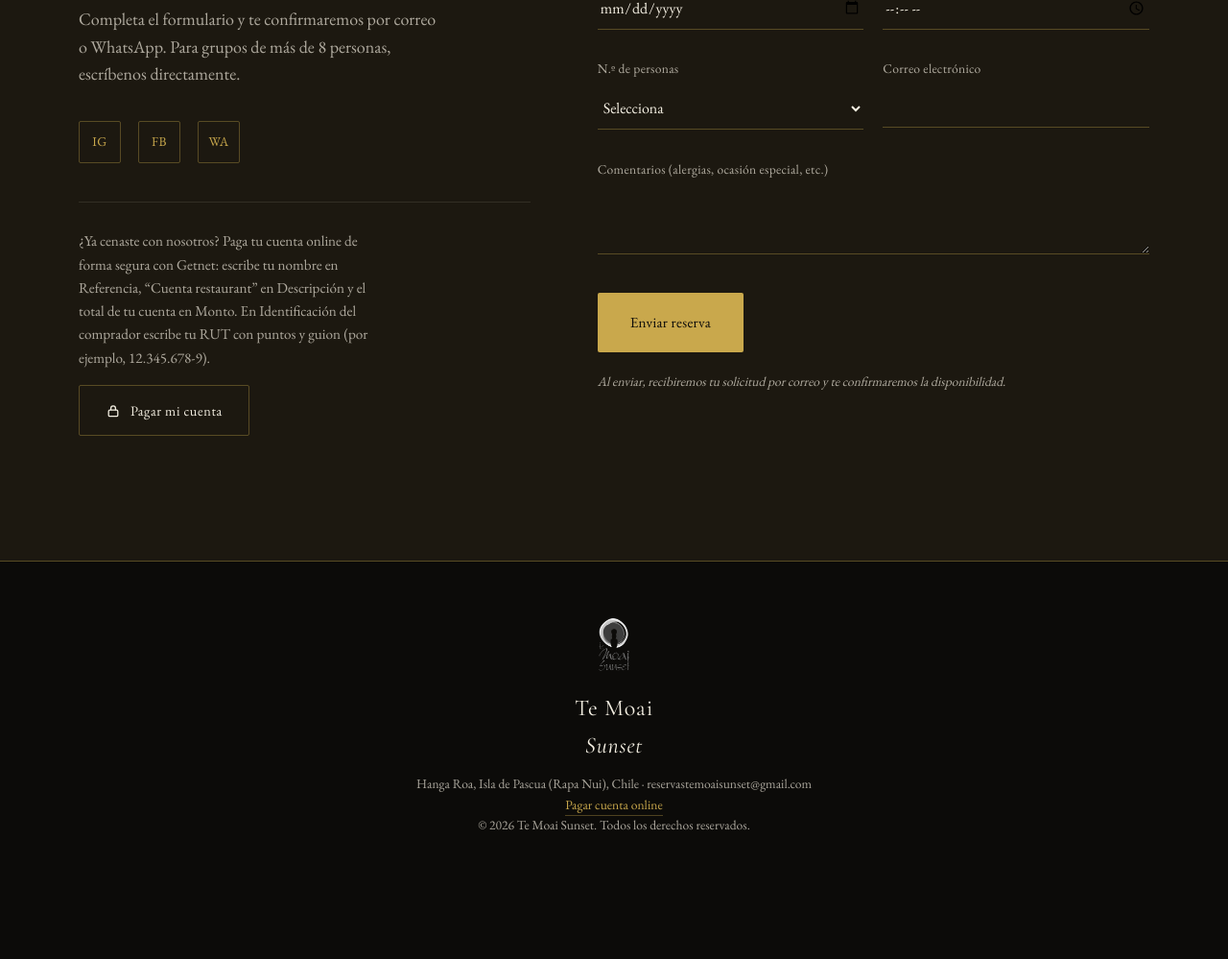
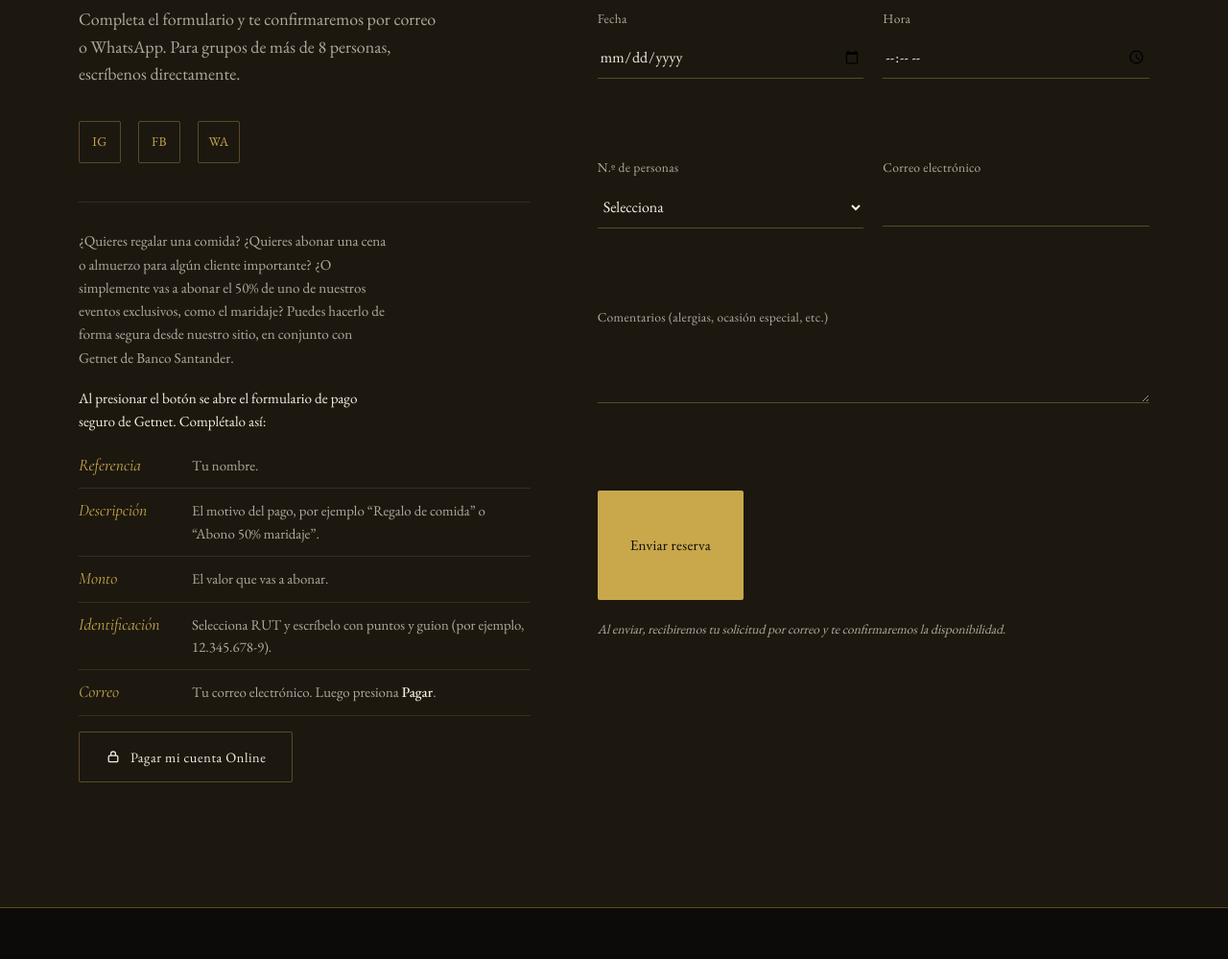
Before and after one commit to dela1305/te-moai-sunset, a plain HTML site: page index.html in a window 1280 px wide. Shown: the part 8679-9678 px from the top of the page at 96% size. Before the commit the page ends 9586 px from the top, so only its background shows below. Drawn offline with nearby package versions, Linux system fonts and the light colour scheme.

Commit message:
Pagos online: quitar link del footer, nuevo texto para regalos y abonos, y guia de campos de Getnet
Co-Authored-By: Claude Sonnet 5.5 <noreply@anthropic.com>

```diff
--- a/index.html
+++ b/index.html
@@ -283,6 +283,12 @@
   .res-pay{ margin-top:40px; padding-top:28px; border-top:1px solid var(--hairline);}
   .res-pay p{ margin-top:0; font-size:0.95rem;}
   .res-pay .btn-outline{ margin-top:16px;}
+  .res-pay .pay-intro{ margin-top:18px; color:var(--cream);}
+  .pay-fields{ margin-top:10px;}
+  .pay-fields > div{ display:grid; grid-template-columns:104px 1fr; gap:14px; padding:11px 0; border-bottom:1px solid var(--hairline);}
+  .pay-fields dt{ font-family:var(--serif); font-style:italic; color:var(--gold); font-size:1.1rem; line-height:1.4;}
+  .pay-fields dd{ color:var(--cream-dim); font-size:0.93rem;}
+  .pay-fields dd b{ color:var(--cream); font-weight:500;}
   form{ display:grid; gap:20px;}
   .form-row{ display:grid; grid-template-columns:1fr 1fr; gap:20px;}
   label{ display:block; font-size:0.85rem; color:var(--cream-dim); margin-bottom:8px; letter-spacing:0.02em;}
@@ -306,8 +312,6 @@
   footer{ background:var(--black); padding:56px 0 36px; text-align:center;}
   footer .brand{ display:inline-flex; margin-bottom:10px;}
   footer p{ color:var(--cream-dim); font-size:0.85rem;}
-  .footer-pay{ color:var(--gold); border-bottom:1px solid var(--gold-line); padding-bottom:2px; transition:border-color 0.3s ease;}
-  .footer-pay:hover{ border-color:var(--gold);}
 
   @media (max-width: 900px){
     header{ display:flex; justify-content:space-between;}
@@ -888,10 +892,18 @@
         <a href="https://wa.me/56900000000" target="_blank" rel="noopener" aria-label="WhatsApp">WA</a>
       </div>
       <div class="res-pay">
-        <p>¿Ya cenaste con nosotros? Paga tu cuenta online de forma segura con Getnet: escribe tu nombre en Referencia, &ldquo;Cuenta restaurant&rdquo; en Descripción y el total de tu cuenta en Monto. En Identificación del comprador escribe tu RUT con puntos y guion (por ejemplo, 12.345.678-9).</p>
+        <p>¿Quieres regalar una comida? ¿Quieres abonar una cena o almuerzo para algún cliente importante? ¿O simplemente vas a abonar el 50% de uno de nuestros eventos exclusivos, como el maridaje? Puedes hacerlo de forma segura desde nuestro sitio, en conjunto con Getnet de Banco Santander.</p>
+        <p class="pay-intro">Al presionar el botón se abre el formulario de pago seguro de Getnet. Complétalo así:</p>
+        <dl class="pay-fields">
+          <div><dt>Referencia</dt><dd>Tu nombre.</dd></div>
+          <div><dt>Descripción</dt><dd>El motivo del pago, por ejemplo &ldquo;Regalo de comida&rdquo; o &ldquo;Abono 50% maridaje&rdquo;.</dd></div>
+          <div><dt>Monto</dt><dd>El valor que vas a abonar.</dd></div>
+          <div><dt>Identificación</dt><dd>Selecciona RUT y escríbelo con puntos y guion (por ejemplo, 12.345.678-9).</dd></div>
+          <div><dt>Correo</dt><dd>Tu correo electrónico. Luego presiona <b>Pagar</b>.</dd></div>
+        </dl>
         <a class="btn-outline" href="https://micrositios.getnet.cl/temoaisunset" target="_blank" rel="noopener">
           <svg viewBox="0 0 20 20" fill="none" stroke="currentColor" stroke-width="1.6"><rect x="4" y="9" width="12" height="8" rx="1.5"/><path d="M7 9V6.5a3 3 0 0 1 6 0V9"/></svg>
-          Pagar mi cuenta
+          Pagar mi cuenta Online
         </a>
       </div>
     </div>
@@ -946,7 +958,6 @@
 <footer>
   <a href="#top" class="brand footer-brand"><img src="img/logo-te-moai-sunset.webp" alt="" class="brand-mark brand-mark-lg">Te Moai <em>Sunset</em></a>
   <p>Hanga Roa, Isla de Pascua (Rapa Nui), Chile · reservastemoaisunset@gmail.com</p>
-  <p><a class="footer-pay" href="https://micrositios.getnet.cl/temoaisunset" target="_blank" rel="noopener">Pagar cuenta online</a></p>
   <p>© <span id="year"></span> Te Moai Sunset. Todos los derechos reservados.</p>
 </footer>
 
```
